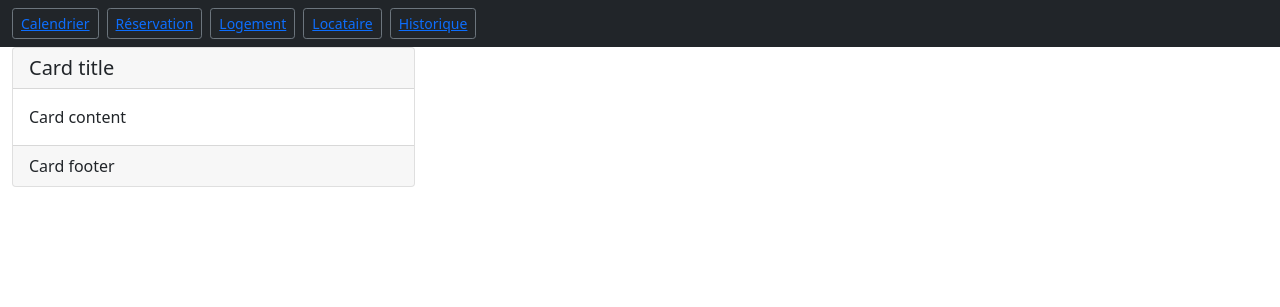
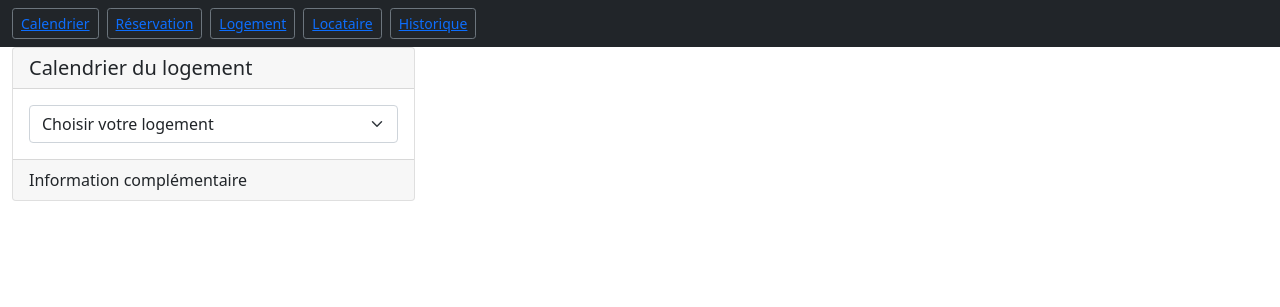
Before and after one commit to AimFried/GestionLocationLogement, a Symfony app: template templates/gestion_location_logement/calendrier.html.twig in a window 1280 px wide. Shown: the top 307 px of the page. Run offline with Twig, Linux system fonts and the light colour scheme; the template is opened without the code that fills it, so the values that code supplies are empty; some libraries are stand-ins or nearby versions.

Commit message:
Mise à jour visuel

```diff
--- a/templates/gestion_location_logement/calendrier.html.twig
+++ b/templates/gestion_location_logement/calendrier.html.twig
@@ -8,19 +8,25 @@
             <div class="col-md-4">
                 <div class="card bg-default">
                     <h5 class="card-header">
-                        Card title
+                        Calendrier du logement
                     </h5>
                     <div class="card-body">
                         <p class="card-text">
-                            Card content
+                            <select class="form-select" aria-label="Default select example">
+                                <option selected>Choisir votre logement</option>
+                                <option value="1">Appartement n°1</option>
+                                <option value="2">Appartement n°2</option>
+                                <option value="3">Appartement n°3</option>
+                            </select>
                         </p>
                     </div>
                     <div class="card-footer">
-                        Card footer
+                        Information complémentaire
                     </div>
                 </div>
             </div>
             <div class="col-md-8">
+
             </div>
         </div>
     </div>
```
